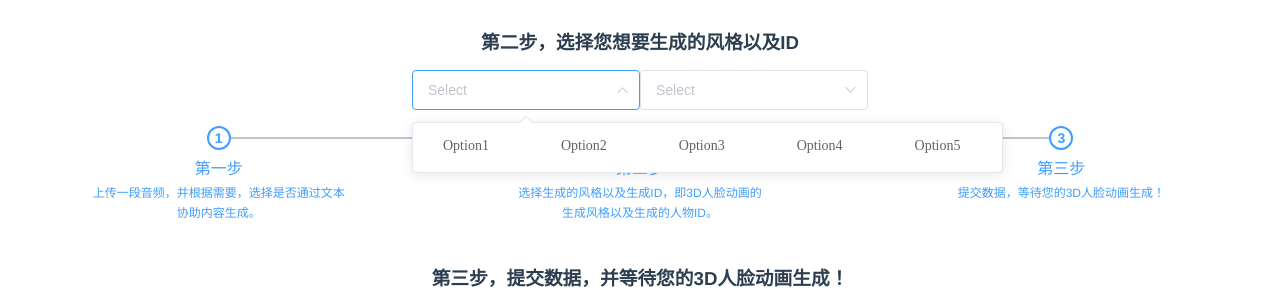
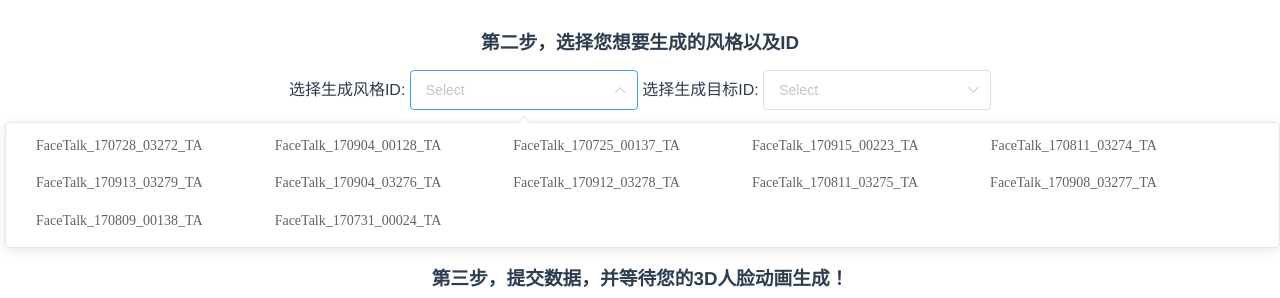
Before and after one commit to Zeqing-Wang/audio-driven-web-design, a Vue app: page / in a window 1280 px wide. Both pictures are taken after a click on the element 526 px from the left and 1169 px from the top of the page. Shown: the part 1080-1378 px from the top of the page. Built offline with nearby package versions, Linux system fonts and the light colour scheme.

Commit message:
fix id&style

```diff
--- a/src/components/HelloWorld.vue
+++ b/src/components/HelloWorld.vue
@@ -67,18 +67,19 @@
 
     <h3>第二步，选择您想要生成的风格以及ID</h3>
     <p></p>
-    <el-select v-model="value" class="m-2" placeholder="Select" size="large">
+    选择生成风格ID:
+    <el-select v-model="style_value" class="m-2" placeholder="Select" size="large">
       <el-option
-        v-for="item in options"
+        v-for="item in style_options"
         :key="item.value"
         :label="item.label"
         :value="item.value"
       />
     </el-select>
-
-    <el-select v-model="value" class="m-2" placeholder="Select" size="large">
+    选择生成目标ID:
+    <el-select v-model="id_value" class="m-2" placeholder="Select" size="large">
       <el-option
-        v-for="item in options"
+        v-for="item in id_options"
         :key="item.value"
         :label="item.label"
         :value="item.value"
@@ -130,49 +131,119 @@
 // import { Edit, Picture, UploadFilled } from '@element-plus/icons-vue'
 import { ref } from 'vue'
 import axios from 'axios'
-// import { response } from 'express';
-// const fits = ['fill', 'contain', 'cover', 'none', 'scale-down']
+
 const fit = 'fill'
-// const url = '../assets/jlu.jpg'
-const value = ref('')
 
-const options = [
+const style_value = ref('')
+
+const style_options = [
   {
-    value: 'Option1',
-    label: 'Option1',
+    value: 'FaceTalk_170728_03272_TA',
+    label: 'FaceTalk_170728_03272_TA',
   },
   {
-    value: 'Option2',
-    label: 'Option2',
+    value: 'FaceTalk_170904_00128_TA',
+    label: 'FaceTalk_170904_00128_TA',
   },
   {
-    value: 'Option3',
-    label: 'Option3',
+    value: 'FaceTalk_170725_00137_TA',
+    label: 'FaceTalk_170725_00137_TA',
   },
   {
-    value: 'Option4',
-    label: 'Option4',
+    value: 'FaceTalk_170915_00223_TA',
+    label: 'FaceTalk_170915_00223_TA',
   },
   {
-    value: 'Option5',
-    label: 'Option5',
+    value: 'FaceTalk_170811_03274_TA',
+    label: 'FaceTalk_170811_03274_TA',
+  },
+  {
+    value: 'FaceTalk_170913_03279_TA',
+    label: 'FaceTalk_170913_03279_TA',
+  },
+  {
+    value: 'FaceTalk_170904_03276_TA',
+    label: 'FaceTalk_170904_03276_TA',
+  },
+  {
+    value: 'FaceTalk_170912_03278_TA',
+    label: 'FaceTalk_170912_03278_TA',
+  },
+  {
+    value: 'FaceTalk_170811_03275_TA',
+    label: 'FaceTalk_170811_03275_TA',
+  },
+  {
+    value: 'FaceTalk_170908_03277_TA',
+    label: 'FaceTalk_170908_03277_TA',
+  },
+  {
+    value: 'FaceTalk_170809_00138_TA',
+    label: 'FaceTalk_170809_00138_TA',
+  },
+  {
+    value: 'FaceTalk_170731_00024_TA',
+    label: 'FaceTalk_170731_00024_TA',
   },
 ]
+
+const id_value = ref('')
+
+const id_options = [
+{
+    value: 'FaceTalk_170728_03272_TA',
+    label: 'FaceTalk_170728_03272_TA',
+  },
+  {
+    value: 'FaceTalk_170904_00128_TA',
+    label: 'FaceTalk_170904_00128_TA',
+  },
+  {
+    value: 'FaceTalk_170725_00137_TA',
+    label: 'FaceTalk_170725_00137_TA',
+  },
+  {
+    value: 'FaceTalk_170915_00223_TA',
+    label: 'FaceTalk_170915_00223_TA',
+  },
+  {
+    value: 'FaceTalk_170811_03274_TA',
+    label: 'FaceTalk_170811_03274_TA',
+  },
+  {
+    value: 'FaceTalk_170913_03279_TA',
+    label: 'FaceTalk_170913_03279_TA',
+  },
+  {
+    value: 'FaceTalk_170904_03276_TA',
+    label: 'FaceTalk_170904_03276_TA',
+  },
+  {
+    value: 'FaceTalk_170912_03278_TA',
+    label: 'FaceTalk_170912_03278_TA',
+  },
+  {
+    value: 'FaceTalk_170811_03275_TA',
+    label: 'FaceTalk_170811_03275_TA',
+  },
+  {
+    value: 'FaceTalk_170908_03277_TA',
+    label: 'FaceTalk_170908_03277_TA',
+  },
+  {
+    value: 'FaceTalk_170809_00138_TA',
+    label: 'FaceTalk_170809_00138_TA',
+  },
+  {
+    value: 'FaceTalk_170731_00024_TA',
+    label: 'FaceTalk_170731_00024_TA',
+  },
+]
+
 const count = ref(0)
 function sendMessage(){
   count.value++
 }
-
-// function set_charts(data){
-//         // 提示框显示数据
-//         alert("数组1："+data.data1+"\n"+"数组2："+data.data2);
-//         // 更新表格数据
-//         let lineData = { ...this.lineChartData };
-//         lineData.datasets.forEach(dataset => {
-//           dataset.data = data.data1;
-//         })
-//         this.lineChartData = lineData;
-// }
 
 function get_data(){
   axios
```
